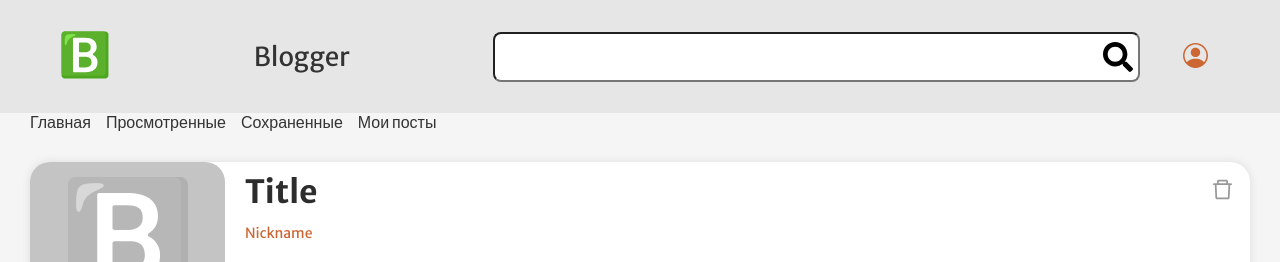
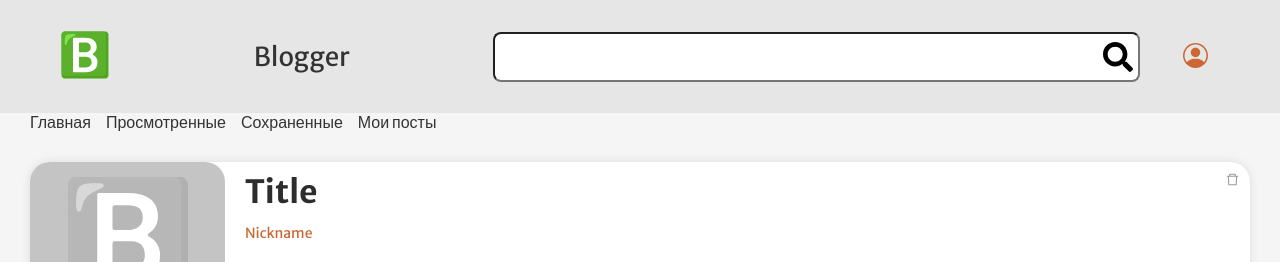
Before and after one commit to Dimakisl/Blogget, a React (Create React App) app: page / in a window 1280 px wide. Shown: the top 262 px of the page. Built offline with nearby package versions, Linux system fonts and the light colour scheme.

Commit message:
кнопка удаления поста перенесена в отдельный компонент

```diff
--- /dev/null
+++ b/src/components/Main/List/Post/DeleteBtn/DeleteBtn.jsx
@@ -0,0 +1,29 @@
+import style from './DeleteBtn.module.css';
+
+export const DeleteBtn = () => {
+  return (
+    <button className={style.delete}>
+      <svg
+        width='24'
+        height='24'
+        viewBox='0 0 24 24'
+        xmlns='http://www.w3.org/2000/svg'
+      >
+        <path
+          d='M8.4375 4.3125H8.25C8.35313 4.3125 8.4375 4.22813 8.4375
+          4.125V4.3125H15.5625V4.125C15.5625 4.22813 15.6469 4.3125 15.75
+          4.3125H15.5625V6H17.25V4.125C17.25 3.29766 16.5773 2.625 15.75
+          2.625H8.25C7.42266 2.625 6.75 3.29766 6.75
+          4.125V6H8.4375V4.3125ZM20.25 6H3.75C3.33516 6 3 6.33516 3
+          6.75V7.5C3 7.60313 3.08437 7.6875 3.1875 7.6875H4.60312L5.18203
+          19.9453C5.21953 20.7445 5.88047 21.375 6.67969
+          21.375H17.3203C18.1219 21.375 18.7805 20.7469 18.818
+          19.9453L19.3969 7.6875H20.8125C20.9156 7.6875 21 7.60313 21
+          7.5V6.75C21 6.33516 20.6648 6 20.25 6ZM17.1398
+          19.6875H6.86016L6.29297 7.6875H17.707L17.1398 19.6875Z'
+          fill='currentColor'
+        />
+      </svg>
+    </button>
+  );
+};
--- /dev/null
+++ b/src/components/Main/List/Post/DeleteBtn/DeleteBtn.module.css
@@ -0,0 +1,34 @@
+.delete {
+    position: absolute;
+    top: 10px;
+    right: 10px;
+    padding: 0;
+    display: flex;
+    justify-content: center;
+    align-items: center;
+    width: 15px;
+    height: 15px;
+    border: 0;
+    background-color: transparent;
+    color: var(--grey99);
+    transition: color .36s ease-in-out;
+    outline: 2px solid transparent;
+    border-radius: 6px;
+  }
+
+  .delete:hover {
+    color: var(--black);
+  }
+
+  .delete:focus {
+    outline-color:var(--black);
+  }
+
+  .delete:active {
+    color: var(--orange);
+  }
+
+  .delete svg {
+    width: 100%;
+    height: 100%;
+  }
--- /dev/null
+++ b/src/components/Main/List/Post/DeleteBtn/index.jsx
@@ -0,0 +1,2 @@
+import {DeleteBtn} from './DeleteBtn';
+export default DeleteBtn;
--- a/src/components/Main/List/Post/Post.jsx
+++ b/src/components/Main/List/Post/Post.jsx
@@ -3,6 +3,7 @@ import notphoto from './img/notphoto.jpg';
 import PropTypes from 'prop-types';
 import Rating from './Rating';
 import DateTime from './DateTime';
+import DeleteBtn from './DeleteBtn';
 
 export const Post = ({postData}) => {
   const {title, author, ups, date} = postData;
@@ -18,29 +19,7 @@ export const Post = ({postData}) => {
       </div>
       <Rating ups={ups}/>
       <DateTime date={date}/>
-      <button className={style.delete}>
-        <svg
-          width='24'
-          height='24'
-          viewBox='0 0 24 24'
-          xmlns='http://www.w3.org/2000/svg'
-        >
-          <path
-            d='M8.4375 4.3125H8.25C8.35313 4.3125 8.4375 4.22813 8.4375
-            4.125V4.3125H15.5625V4.125C15.5625 4.22813 15.6469 4.3125 15.75
-            4.3125H15.5625V6H17.25V4.125C17.25 3.29766 16.5773 2.625 15.75
-            2.625H8.25C7.42266 2.625 6.75 3.29766 6.75
-            4.125V6H8.4375V4.3125ZM20.25 6H3.75C3.33516 6 3 6.33516 3
-            6.75V7.5C3 7.60313 3.08437 7.6875 3.1875 7.6875H4.60312L5.18203
-            19.9453C5.21953 20.7445 5.88047 21.375 6.67969
-            21.375H17.3203C18.1219 21.375 18.7805 20.7469 18.818
-            19.9453L19.3969 7.6875H20.8125C20.9156 7.6875 21 7.60313 21
-            7.5V6.75C21 6.33516 20.6648 6 20.25 6ZM17.1398
-            19.6875H6.86016L6.29297 7.6875H17.707L17.1398 19.6875Z'
-            fill='currentColor'
-          />
-        </svg>
-      </button>
+      <DeleteBtn />
     </li>
   );
 };
```
